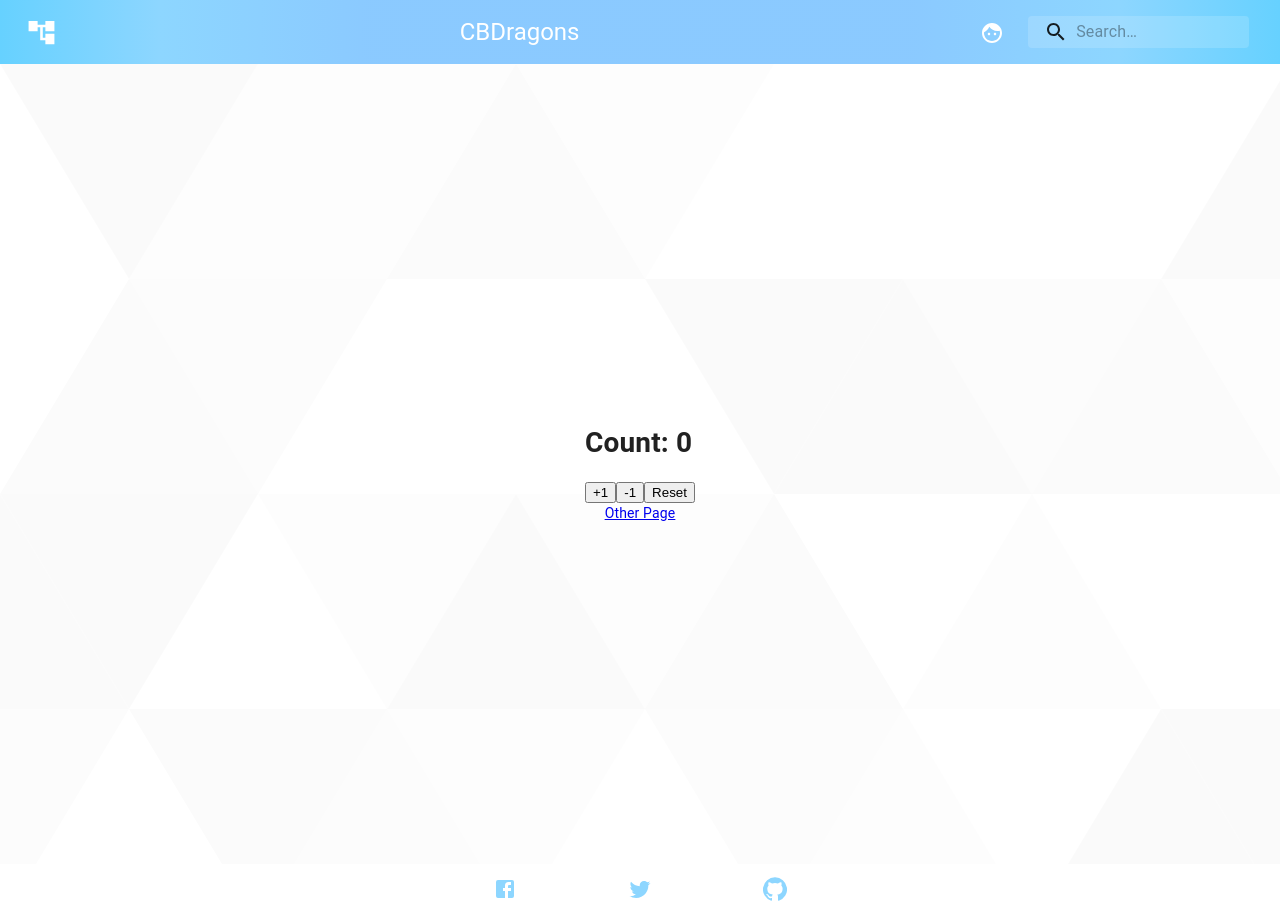
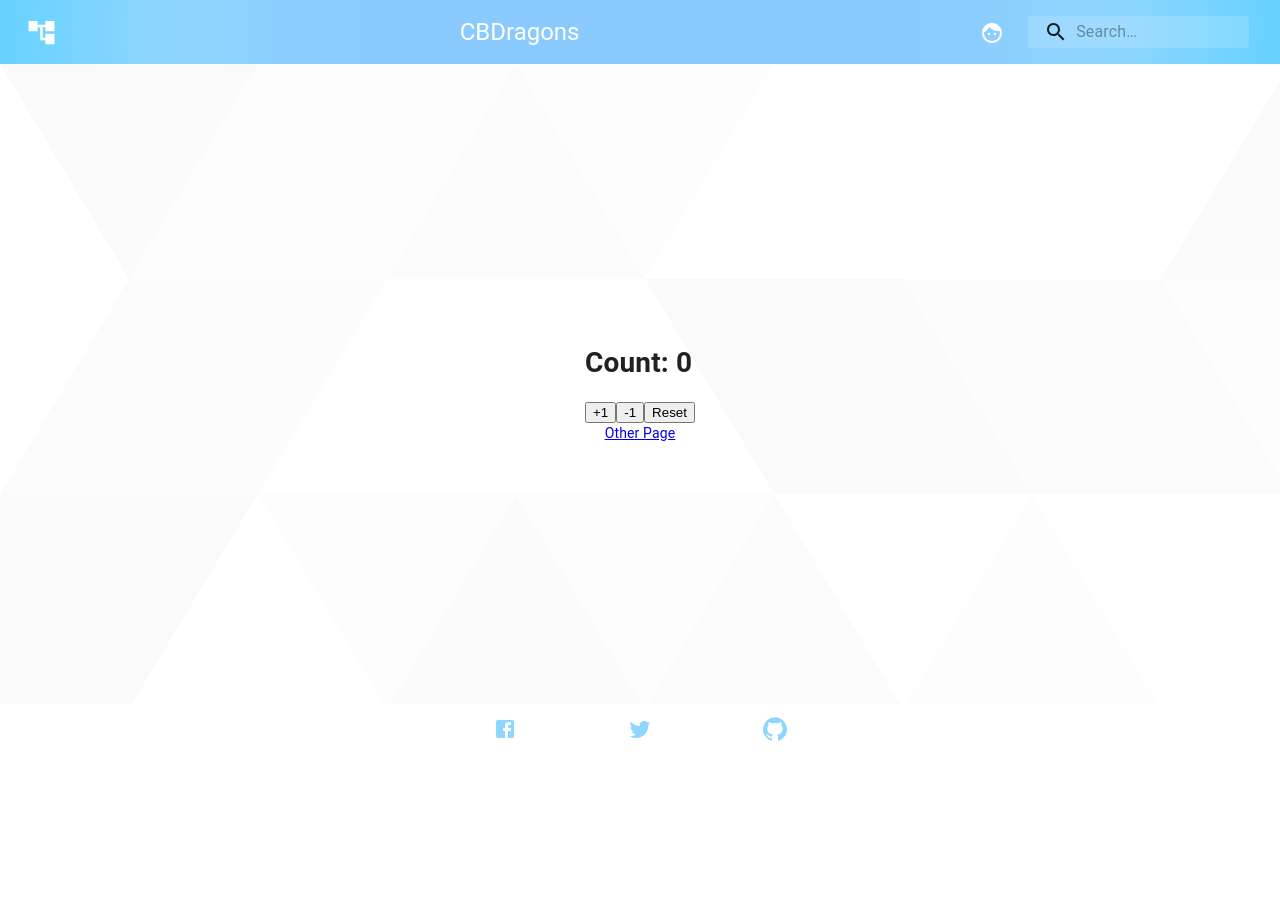
Before and after one commit to CCChira/CallbackDragons, a Next.js app: page / in a window 1280 px wide. After the commit the page ends 800 px from the top, so only its background shows below. Built offline with nearby package versions, Linux system fonts and the light colour scheme.

Commit message:
changed minheight from 100 to 80

```diff
--- a/styles/Home.module.css
+++ b/styles/Home.module.css
@@ -1,12 +1,13 @@
 .container {
   background-image: url(../public/large-triangles.svg);
-  min-height: 100vh;
+  min-height: 80vh;
   min-width: 100%;
   padding: 0 0.5rem;
   display: flex;
   flex-direction: column;
   justify-content: center;
   align-items: center;
+  overflow: hidden;
   /*height: 100vh;*/
 }
 
```
